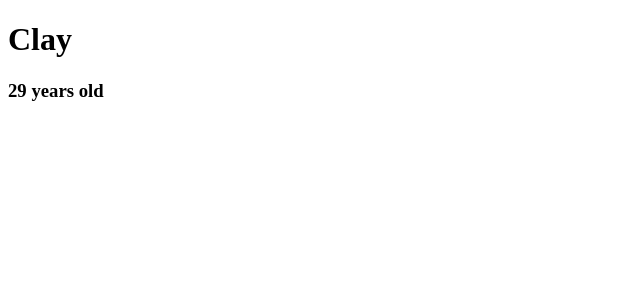
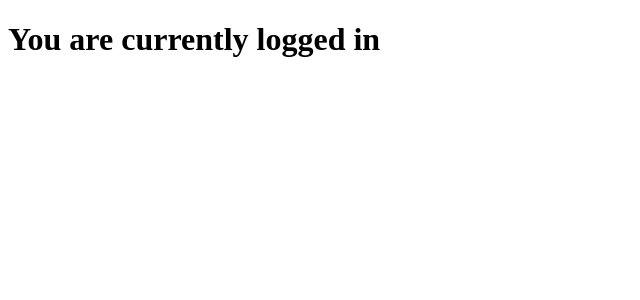
Before and after one commit to 1Cbondy1/React-Practice, a React (Create React App) app: page / in a window 1280 px wide. Shown: the top 300 px of the page, without its empty margins (0-640 px from the left). Built offline with nearby package versions, Linux system fonts and the light colour scheme.

Commit message:
state and ternary operators

```diff
--- a/src/App.js
+++ b/src/App.js
@@ -1,22 +1,16 @@
-import React, {Component} from "react";
-
-
+import React, {Component} from 'react';
 
 class App extends Component {
-
     constructor() {
         super();
         this.state = {
-            name: "Clay",
-            age: "29"
+            isLoggedIn: true
         }
     }
-
     render() {
         return (
             <div>
-                <h1>{this.state.name}</h1>
-                <h3>{this.state.age} years old</h3>
+                <h1>You are currently logged {this.state.isLoggedIn ? "in" : "out"}</h1>
             </div>
         )
     }
```
